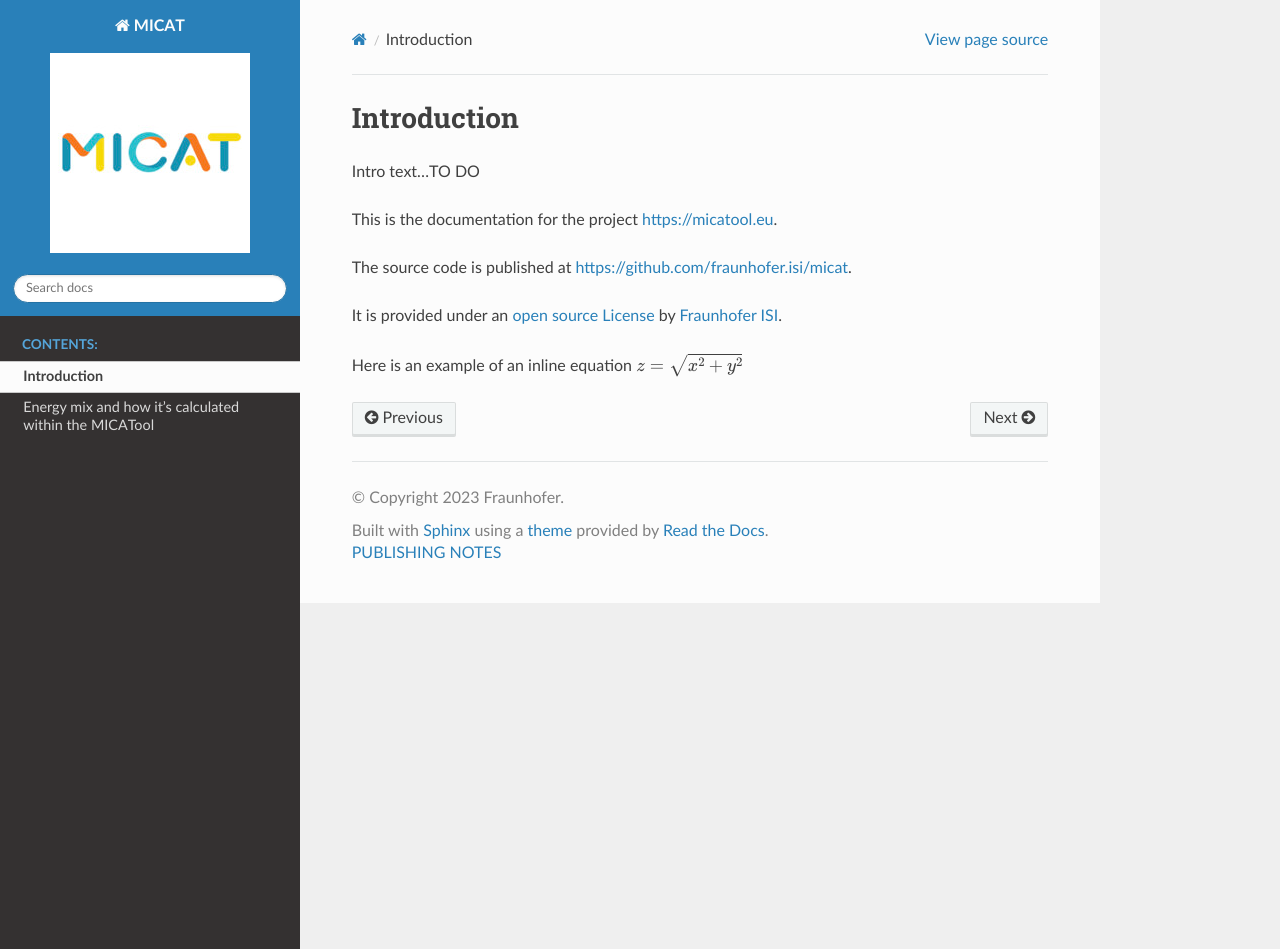
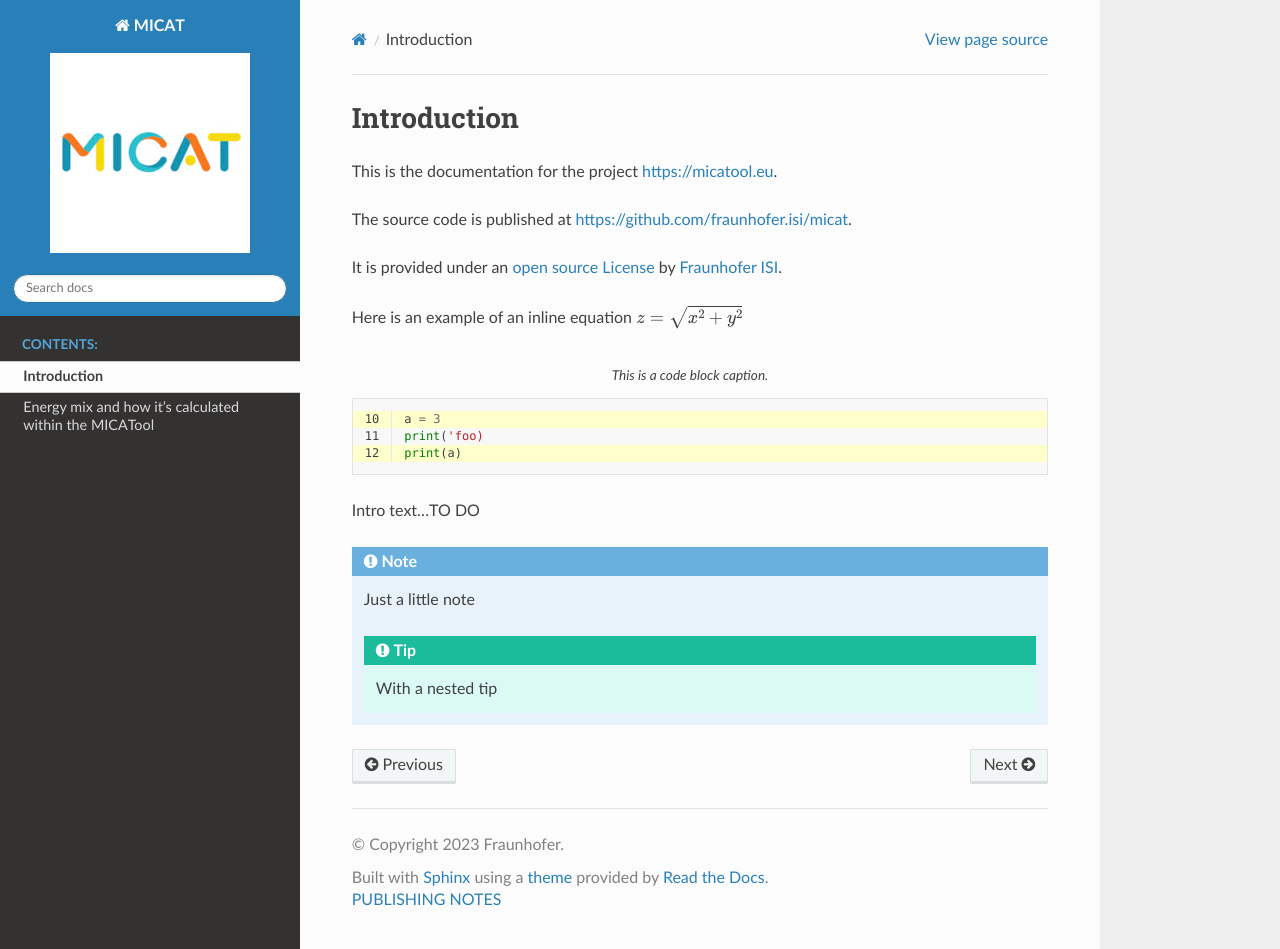
Before and after one commit to fraunhofer-isi/micat, a Sphinx documentation site: the page built from doc/source/introduction/introduction.md, in a window 1280 px wide and 949 px high. Built offline with Sphinx 7.4.7 and the Read the Docs theme 2.0.0, drawn with Linux system fonts in a browser that asks for light colours.

Commit message:
include some code and tip examples #5

````diff
--- a/doc/source/introduction/introduction.md
+++ b/doc/source/introduction/introduction.md
@@ -10,3 +10,24 @@ It is provided under an [open source License](https://github.com/fraunhofer-isi/
 
 
 Here is an example of an inline equation $z=\sqrt{x^2+y^2}$
+
+```{code-block} python
+---
+lineno-start: 10
+emphasize-lines: 1, 3
+caption: This is a code block caption.
+---
+a = 3
+print('foo)
+print(a)
+
+```
+
+Intro text...TO DO
+
+```{note}
+Just a little note
+
+```{tip}
+With a nested tip
+```
````
Also changed, not shown: other parts of doc/source/introduction/introduction.md (+1 -1 lines), doc/readme.md.
